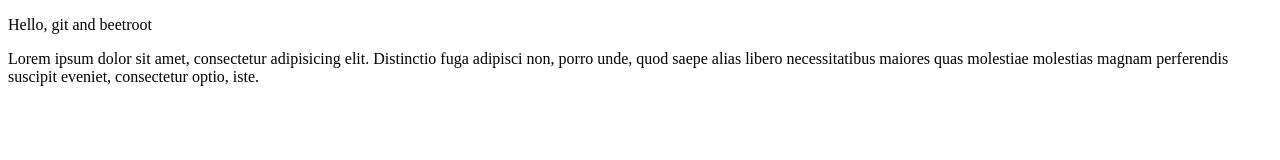
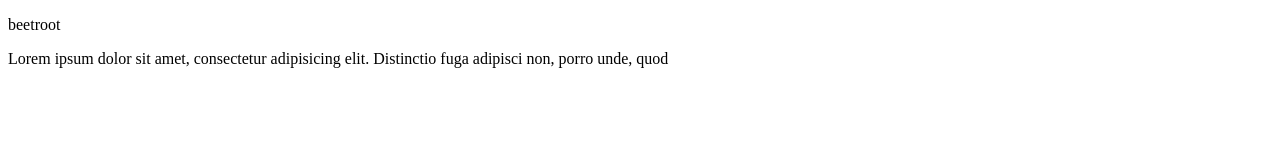
Before and after one commit to AnnVasylieva/git-lesson, a plain HTML site: page index.html in a window 1280 px wide. Drawn offline with Linux system fonts and the light colour scheme.

Commit message:
first commit at second-branch

```diff
--- a/index.html
+++ b/index.html
@@ -5,7 +5,7 @@
 	<title>Document</title>
 </head>
 <body>
-	<p>Hello, git and beetroot</p>
-	<p>Lorem ipsum dolor sit amet, consectetur adipisicing elit. Distinctio fuga adipisci non, porro unde, quod saepe alias libero necessitatibus maiores quas molestiae molestias magnam perferendis suscipit eveniet, consectetur optio, iste.</p>
+	<p> beetroot</p>
+	<p>Lorem ipsum dolor sit amet, consectetur adipisicing elit. Distinctio fuga adipisci non, porro unde, quod</p>
 </body>
 </html>
```
